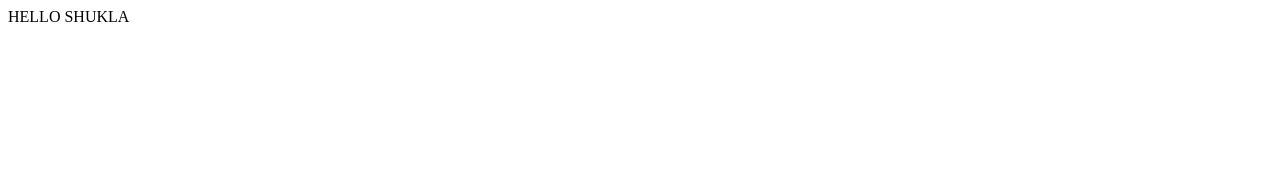
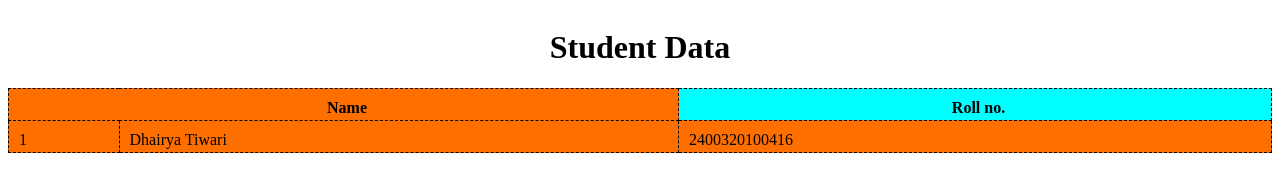
Before and after one commit to Dhairya-dev-18/FSD_dhairya416, a plain HTML site: page index.html in a window 1280 px wide. Drawn offline with Linux system fonts and the light colour scheme.

Commit message:
First commit

```diff
--- a/index.html
+++ b/index.html
@@ -1,11 +1,52 @@
 <!DOCTYPE html>
 <html lang="en">
 <head>
+    <style>
+
+         table,th,td{
+            border: 1px solid black;
+             border-collapse: collapse ;
+             background-color: rgb(255, 111, 0);
+             border-style: dashed;
+             padding-left: 10px;
+             padding-bottom: 3px;
+             padding-right: 3px;
+             padding-top: 10px;
+             border-spacing: 100%;
+
+        }
+        th:nth-child(even){
+            background-color: aqua;
+        }
+        tr:nth-child(even){
+            background-color: black;
+        }
+
+
+    </style>
     <meta charset="UTF-8">
     <meta name="viewport" content="width=device-width, initial-scale=1.0">
-    <title>MY FIRST WEBSITE</title>
+    <title>Document</title>
 </head>
 <body>
-    HELLO SHUKLA
+    <table style="width:100%">
+        <caption><h1>Student Data</h1></caption>
+      <thead>
+        <tr>
+          <!--  for merging  -->
+            <th colspan="2">Name</th>
+            <th rowspan="2">Roll no.</th>
+
+        </tr>
+        </thead>
+        <tbody>
+        <tr>
+            <td>1</td>
+            <td>Dhairya Tiwari</td>
+            <td>2400320100416</td>
+        </tr>
+
+        </tbody>
+    </table>
 </body>
 </html>
```
